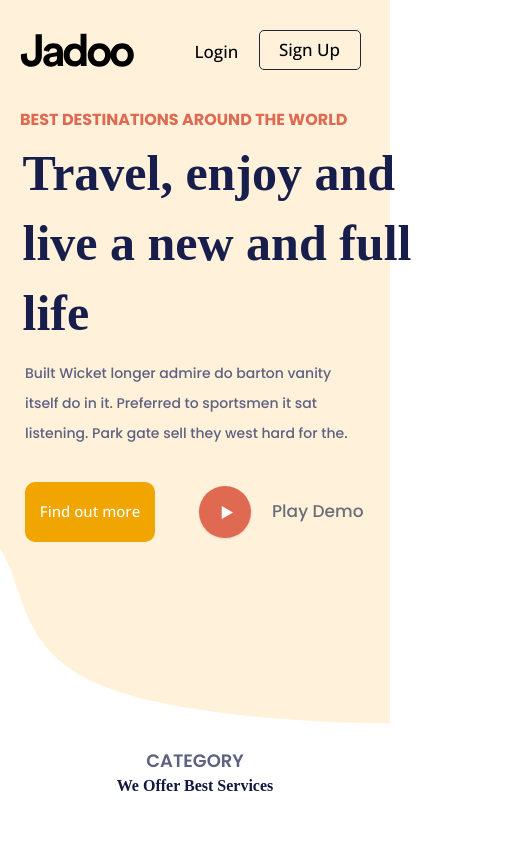
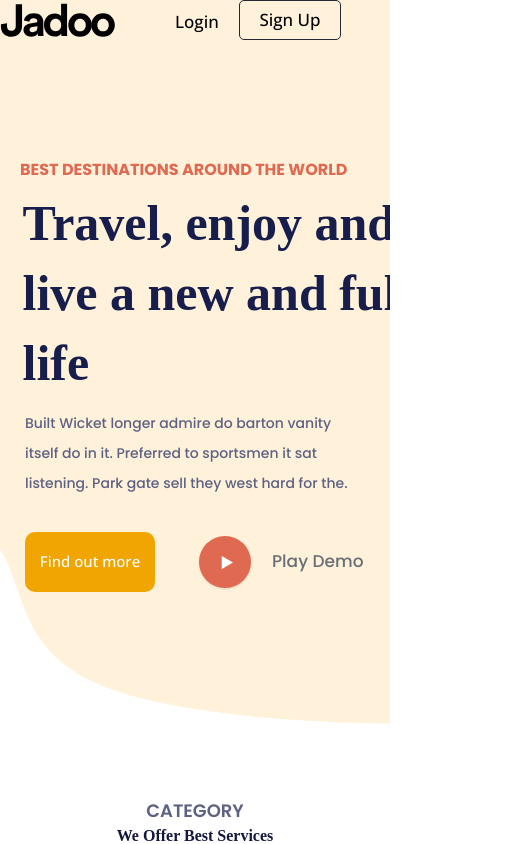
Before and after one commit to Bigbilly-github/landingPage, a React (Vite) app: page / in a window 390 px wide. Shown: the top 844 px of the page, 510 px wide, since content can reach past the window. Built offline with nearby package versions, Linux system fonts and the light colour scheme; a web font is replaced by a local one.

Commit message:
CORRECTIONAL CHANGES

```diff
--- a/src/components/bookingdetails.jsx
+++ b/src/components/bookingdetails.jsx
@@ -14,7 +14,7 @@ function BookingDetails () {
 
     return(
         <>
-        <section className="w-full h-auto flex justify-center">
+        <section className="w-[100vw] h-auto flex justify-center">
             <div className="sm:w-[1000px] xl:w-[900px] lg:h-[492px] h-[800px] lg:pl-[50px] xl:pl-0  mt-[80px] flex lg:flex-row flex-col lg:justify-between  items-center">
                 <div className=' flex flex-col lg:items-start items-center  '>
                     <p className='sm:w-[90%] lg:w-[137px] w-[130px] text-center h-[27px] font-poppins font-semibold   text-[18px] text-[#5E6282]'>
--- a/src/components/category.jsx
+++ b/src/components/category.jsx
@@ -33,7 +33,7 @@ function  Category (){
 
     return(
         <>
-            <section className="w-full lg:h-auto md:h-[800px] sm:h-[1600px] h-[1350px] flex justify-center mt-[97px] lg:mt-[197px]   mb-[100px] " >
+            <section className="w-[100vw] lg:h-auto md:h-[800px] sm:h-[1600px] h-[1350px] flex justify-center mt-[97px] lg:mt-[197px]   mb-[100px] " >
                 <div className="xl:w-[1228px] xl:h-[525px] w-[50vw] flex flex-col items-center">
                     <div className=" flex items-center flex-col xl:mb-[108px] mb-[50px]">
                         <p className="font-poppins lg:text-[20px] text-[18px] font-semibold text-[#5E6282]">
--- a/src/components/destinations.jsx
+++ b/src/components/destinations.jsx
@@ -30,7 +30,7 @@ function Destinations (){
 
     return(
         <>
-            <section className="w-full sm:h-auto h-[1600px] flex justify-center  lg:mt-[223px] mt-[103px]    " >
+            <section className="w-[100vw] sm:h-auto h-[1600px] flex justify-center  lg:mt-[223px] mt-[103px]    " >
                 <div className="w-[1228px] h-[525px]  ">
                     <div className="flex items-center flex-col  mb-[60px]">
                         <p className="font-poppins lg:text-[20px] text-[18px]  font-semibold text-[#5E6282]">
--- a/src/components/footer.jsx
+++ b/src/components/footer.jsx
@@ -10,7 +10,7 @@ function Footer () {
 
     return(
         <>
-          <section className="w-full h-auto flex justify-center mt-[196px]">
+          <section className="w-[100vw] h-auto flex justify-center mt-[196px]">
             <div className="xl:w-[1170px] lg:w-[900px] md:w-[650px] sm:w-[550px] w-[350px] h-[200px]  justify-between flex   ">
                 <div className="flex flex-col">
                     <p className='font-poppins font-medium text-[44px]'>
--- a/src/components/header.jsx
+++ b/src/components/header.jsx
@@ -5,7 +5,7 @@ function Header () {
 
     return(
         <>
-        <header className="w-full h-[100px] flex justify-center items-center fixed top-0 z-20">
+        <header className="w-[100vw]h-[100px] flex justify-center items-center fixed top-0 z-20">
             <div className='flex w-[90vw]  lg:w-[1160px] h-[40px] items-center  justify-between  '>
                     <img src={logo} alt="image of the web logo" className='w-[114.91px] h-[33.99] xl:ml-0 lg:ml-[20px] md:mr-[222px]  xl:mr-[222px] lg:mr-[150px] '/>
 
--- a/src/components/hero.jsx
+++ b/src/components/hero.jsx
@@ -7,7 +7,7 @@ function Hero (){
 
     return(
         <>
-         <section  className="w-[100vw] h-auto flex justify-center   ">
+         <section  className="w-[100vw] h-auto flex justify-center mt-[50px] sm:mt-0  ">
             <div className="xl:w-[1200px] w-[100vw] sm:h-[664px] h-[550px] flex md:flex-row items-center justify-center flex-col md:ml-[45px]">
             <div className='w-[630px] h-[535px]   md:items-start flex  flex-col items-center md:ml-[20px]  xl:ml-0'>
                         <p className='sm:w-[410px] w-[350px] h-[30px] font-poppins font-bold sm:text-[20px] text-[16px] tracking-normal text-[#DF6951]'>
--- a/src/components/sponsors.jsx
+++ b/src/components/sponsors.jsx
@@ -12,7 +12,7 @@ function Sponsors () {
 
     return(
         <>
-        <section className='w-full h-auto flex justify-center'>
+        <section className='w-[100vw] h-auto flex justify-center'>
             <div className='xl:w-[1228px] lg:w-[800px] sm:w-[700px] h-[162px]  flex justify-center  items-center '>
                 <img src={axon} alt="icon of various sponsors" className='md:h-[130px] md:w-[130px] h-[70px] w-[70px]' />
                 <img src={jetstar} alt="icon of various sponsors" className='md:h-[110px] md:w-[172px] h-[70px] w-[70px]' />
--- a/src/components/susbcribe.jsx
+++ b/src/components/susbcribe.jsx
@@ -6,7 +6,7 @@ function Subscribe (){
 
     return(
         <>
-        <section className="w-full h-auto flex justify-center mt-[84px]">
+        <section className="w-[100vw] h-auto flex justify-center mt-[84px]">
             <div className="xl:w-[1170px] lg:w-[900px] md:w-[650px] sm:w-[550px] w-[350px] md:h-[350px] h-[300px] bg-[#DFD7F9]  rounded-tl-[95px] rounded-tr-[6px] rounded-br-[6px] rounded-bl-[6px]   flex flex-col items-center justify-center gap-[30px]  ">
                 <p className=' font-poppins font-semibold lg:text-[33px] md:text-[28px]  sm:text-[25px] text-[16px] leading-[54px] text-[#5E6282]'>
                 Subscribe to get updates about Jadoo
--- a/src/components/testimonials.jsx
+++ b/src/components/testimonials.jsx
@@ -30,7 +30,7 @@ function  Testimonials (){
 
     return(
         <>
-            <section className="w-full md:h-auto sm:h-[1500px] h-[1250px]  flex justify-center sm:mt-[137px] mt-[97px] lg:mt-[197px]   mb-[100px] " >
+            <section className="w-[100vw] md:h-auto sm:h-[1500px] h-[1250px]  flex justify-center sm:mt-[137px] mt-[97px] lg:mt-[197px]   mb-[100px] " >
                 <div className="xl:w-[1228px] xl:h-[525px] w-[50vw] flex flex-col items-center">
                     <div className=" flex items-center flex-col xl:mb-[58px] mb-[50px]">
                         <p className="font-poppins lg:text-[20px] text-[18px] font-semibold text-[#5E6282]">
--- a/src/index.css
+++ b/src/index.css
@@ -26,3 +26,10 @@ body{
 
 
 }
+html, body {
+  overflow-x: hidden;
+  width: 100vw;
+}
+#root {
+  overflow-x: hidden;
+}
```
